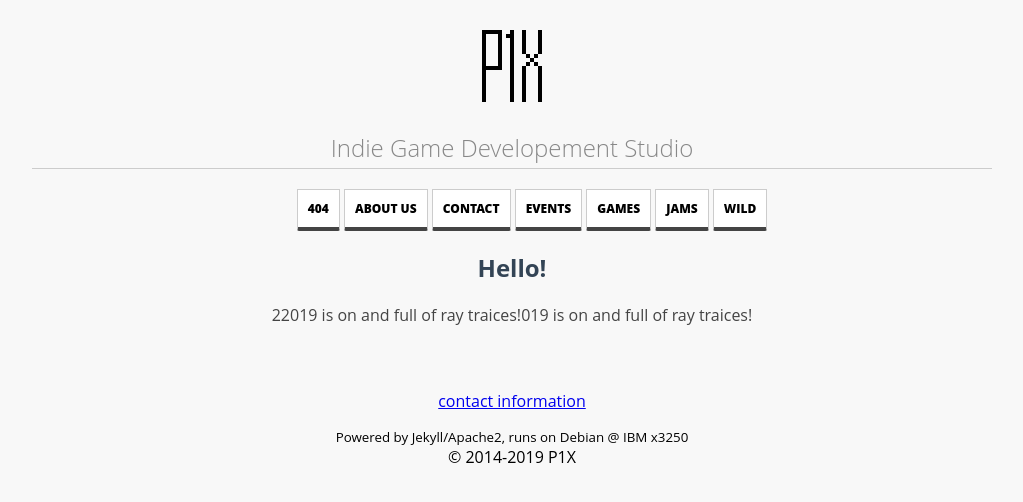
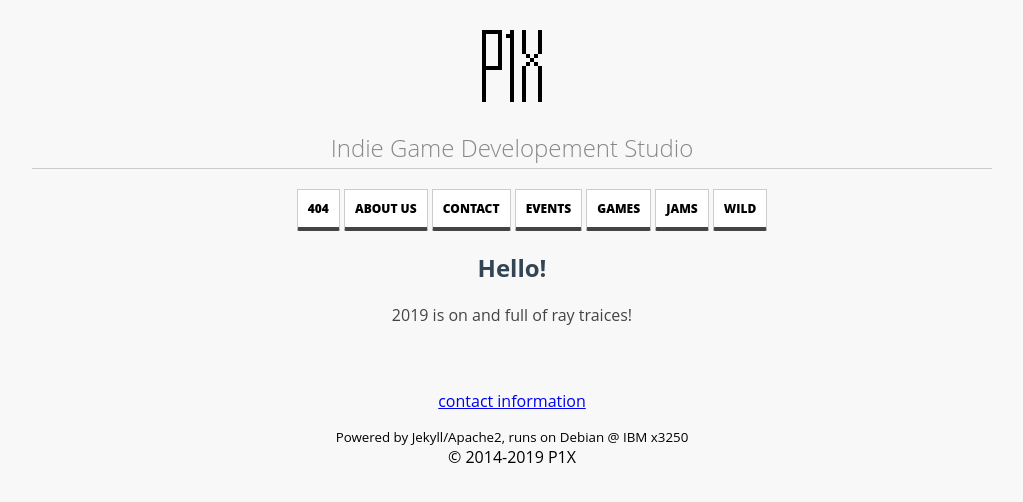
Before and after one commit to w84death/p1x-in, a Jekyll site: the page built from index.md, in a window 1280 px wide. Shown: the top 502 px of the page, without its empty margins (128-1151 px from the left). Built offline with Jekyll 4.4.1, drawn with Linux system fonts in a browser that asks for light colours; comment, search, counter and statistics services are not loaded.

Commit message:
fix typo on hello

```diff
--- a/_layouts/hello.html
+++ b/_layouts/hello.html
@@ -3,5 +3,5 @@ layout: default
 ---
 <div class="center">
     <h2>Hello!</h2>
-    <p>22019 is on and full of ray traices!019 is on and full of ray traices!</p>
+    <p>2019 is on and full of ray traices!</p>
 </div>
```
